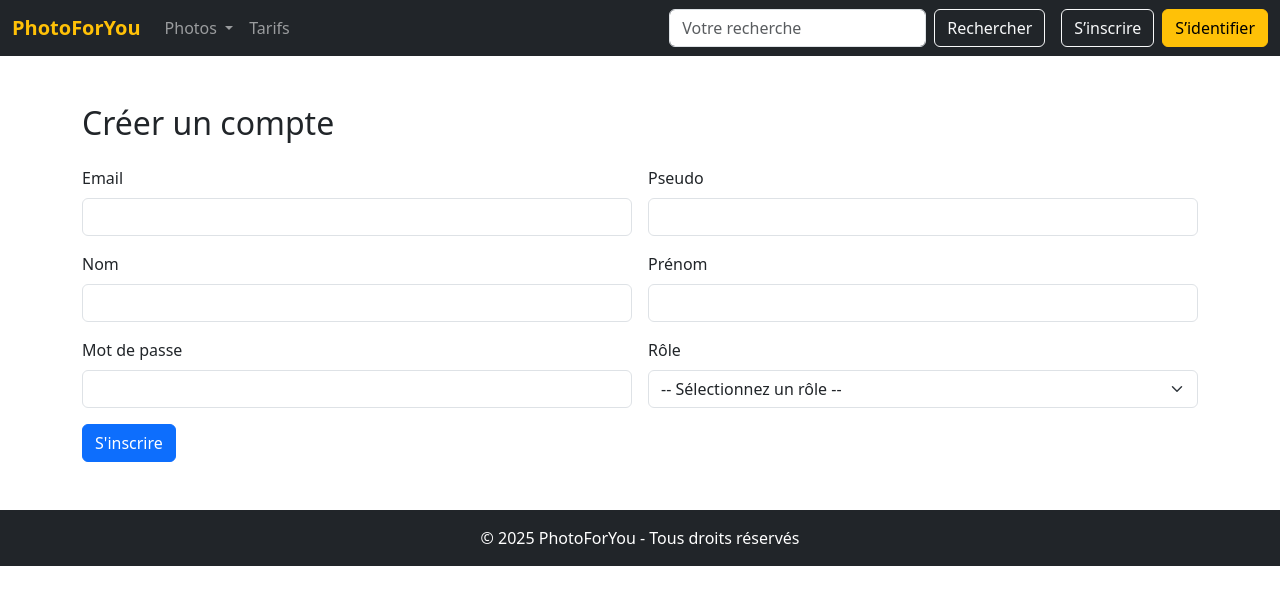
After one commit to kylianFractal/https---github.com-kylianFractal-photo-for-you, a PHP site: page /pages/inscription.php in a window 1280 px wide. The commit adds this page. Shown: the top 605 px of the page. Run offline with PHP 8.4, Linux system fonts and the light colour scheme.

Commit message:
creation de inscription qui permet de log un nouvelle utilisateur sans connection bdd dans l'imediat

```diff
--- /dev/null
+++ b/classes/User.php
@@ -0,0 +1,6 @@
+<?php
+class User
+{
+
+}
+?>
--- a/includes/header.php
+++ b/includes/header.php
@@ -47,7 +47,7 @@
           <span class="navbar-text text-white me-3">Bonjour, <?= htmlspecialchars($_SESSION['user']['prenom']) ?></span>
           <a href="logout.php" class="btn btn-outline-danger">Déconnexion</a>
         <?php else: ?>
-          <a href="register.php" class="btn btn-outline-light me-2">S’inscrire</a>
+          <a href="photo_for_you/pages/inscription.php" class="btn btn-outline-light me-2">S’inscrire</a>
           <a href="login.php" class="btn btn-warning">S’identifier</a>
         <?php endif; ?>
       </div>
--- /dev/null
+++ b/pages/inscription.php
@@ -0,0 +1,41 @@
+<?php include "../includes/header.php"; ?>
+
+<div class="container my-5">
+  <h2 class="mb-4">Créer un compte</h2>
+
+  <form method="post" action="register.php" class="row g-3">
+    <div class="col-md-6">
+      <label for="email" class="form-label">Email</label>
+      <input type="email" name="email" id="email" class="form-control" required>
+    </div>
+    <div class="col-md-6">
+      <label for="pseudo" class="form-label">Pseudo</label>
+      <input type="text" name="pseudo" id="pseudo" class="form-control" required>
+    </div>
+    <div class="col-md-6">
+      <label for="nom" class="form-label">Nom</label>
+      <input type="text" name="nom" id="nom" class="form-control" required>
+    </div>
+    <div class="col-md-6">
+      <label for="prenom" class="form-label">Prénom</label>
+      <input type="text" name="prenom" id="prenom" class="form-control" required>
+    </div>
+    <div class="col-md-6">
+      <label for="password" class="form-label">Mot de passe</label>
+      <input type="password" name="password" id="password" class="form-control" required>
+    </div>
+    <div class="col-md-6">
+      <label for="role" class="form-label">Rôle</label>
+      <select name="role" id="role" class="form-select" required>
+        <option value="">-- Sélectionnez un rôle --</option>
+        <option value="Client">Client</option>
+        <option value="Photographe">Photographe</option>
+      </select>
+    </div>
+    <div class="col-12">
+      <button type="submit" class="btn btn-primary">S'inscrire</button>
+    </div>
+  </form>
+</div>
+
+<?php include "../includes/footer.php"; ?>
```
